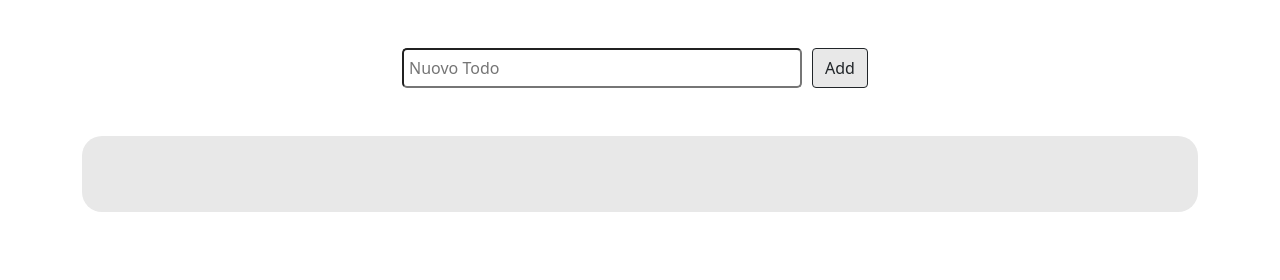
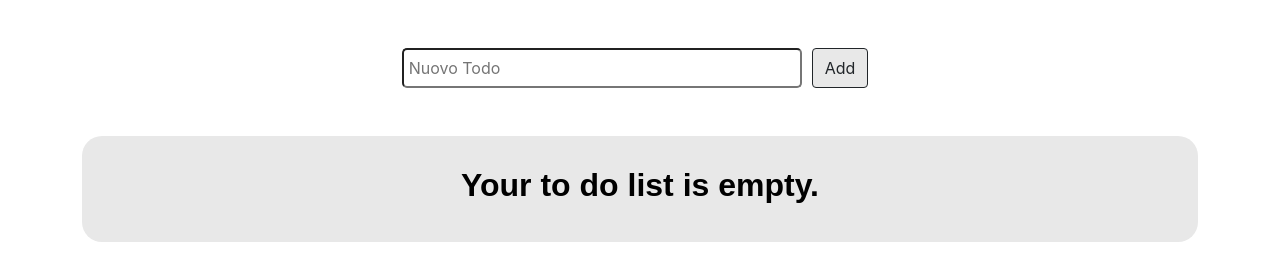
Before and after one commit to AbdelhamidAyadi/vue-todolist, a plain HTML site: page index.html in a window 1280 px wide. Drawn offline with nearby package versions, Linux system fonts and the light colour scheme.

Commit message:
Esercizio completato + Bonus.

```diff
--- a/asset/css/style.css
+++ b/asset/css/style.css
@@ -2,8 +2,17 @@
     padding:0;
     margin: 0;
     box-sizing: border-box;
+    font-family: -apple-system, BlinkMacSystemFont, 'Segoe UI', Roboto, Oxygen, Ubuntu, Cantarell, 'Open Sans', 'Helvetica Neue', sans-serif;
 }
 
+h2{
+ color: black;
+ text-align: center;
+ font: size 1.5rem;
+ font-family:Arial, Helvetica, sans-serif ;
+ font-weight:bold;
+
+}
 .input{
     height: 40px;
     width: 400px;
@@ -25,6 +34,8 @@
     border-bottom: 1px rgb(173, 173, 173) solid;
     padding: 20px 50px;
     font-size: 1.2rem;
+    font-style: italic;
+    font-weight: 600;
 }
 .fa-solid{
     font-size: 1.5rem;
--- a/index.html
+++ b/index.html
@@ -23,8 +23,10 @@
             <input class="input" @keyup.enter="addTask" type="text" v-model="newTask" placeholder="Nuovo Todo">
             <button type="button" @click="addTask" class="btn btn-outline-dark">Add</button>
         </div>
+
         <div class="todo_list">
-            <ul class="list-unstyled">
+            <h2 v-if=" toDoList.length == 0 "> Your to do list is empty. </h2>
+            <ul v-else class="list-unstyled">
                 <li class="tasks d-flex justify-content-between"  v-for="(task, index) in toDoList"><span v-if="toDoList[index]['done']" class="cancelled" @click="test(index)" >{{task.text}}</span> <span v-else @click="test(index)" >{{task.text}}</span><i class="fa-solid fa-circle-minus" @click="removeTask(index)"></i> </li>
             </ul>
         </div>
```
